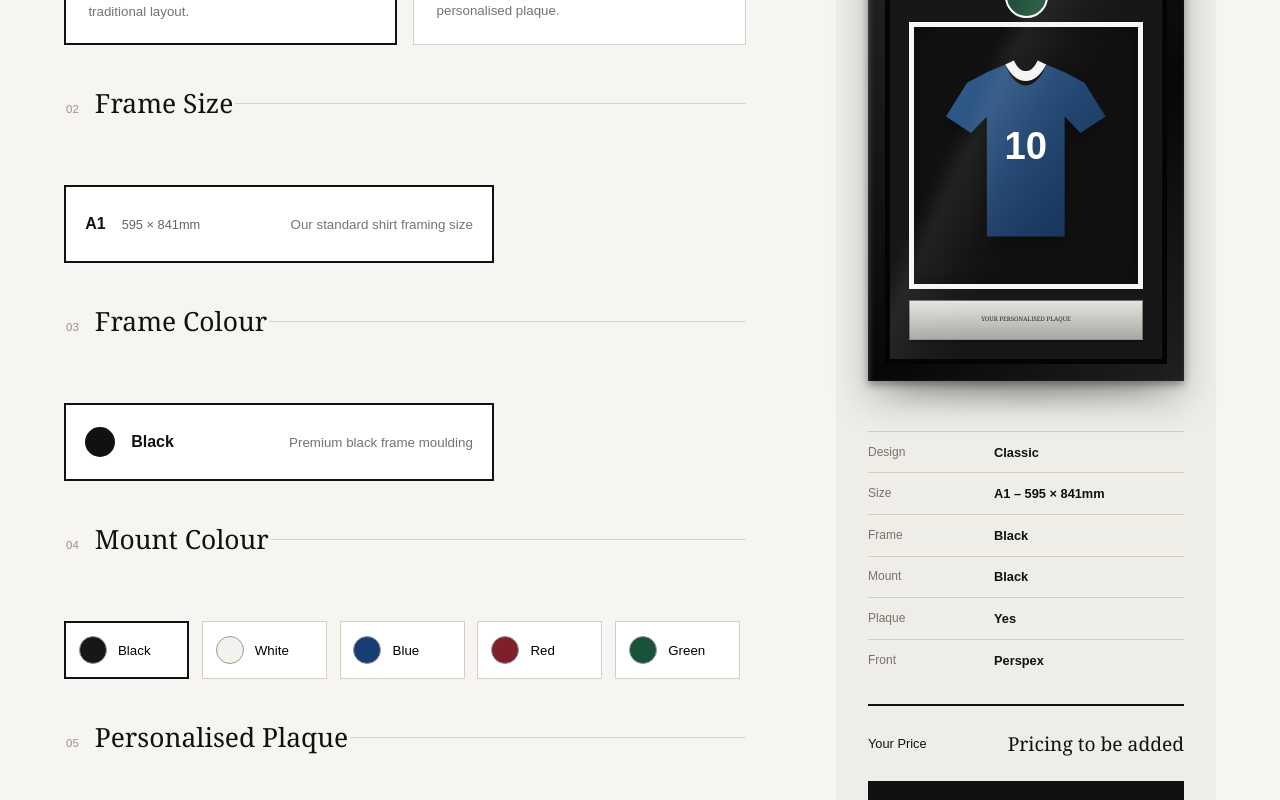
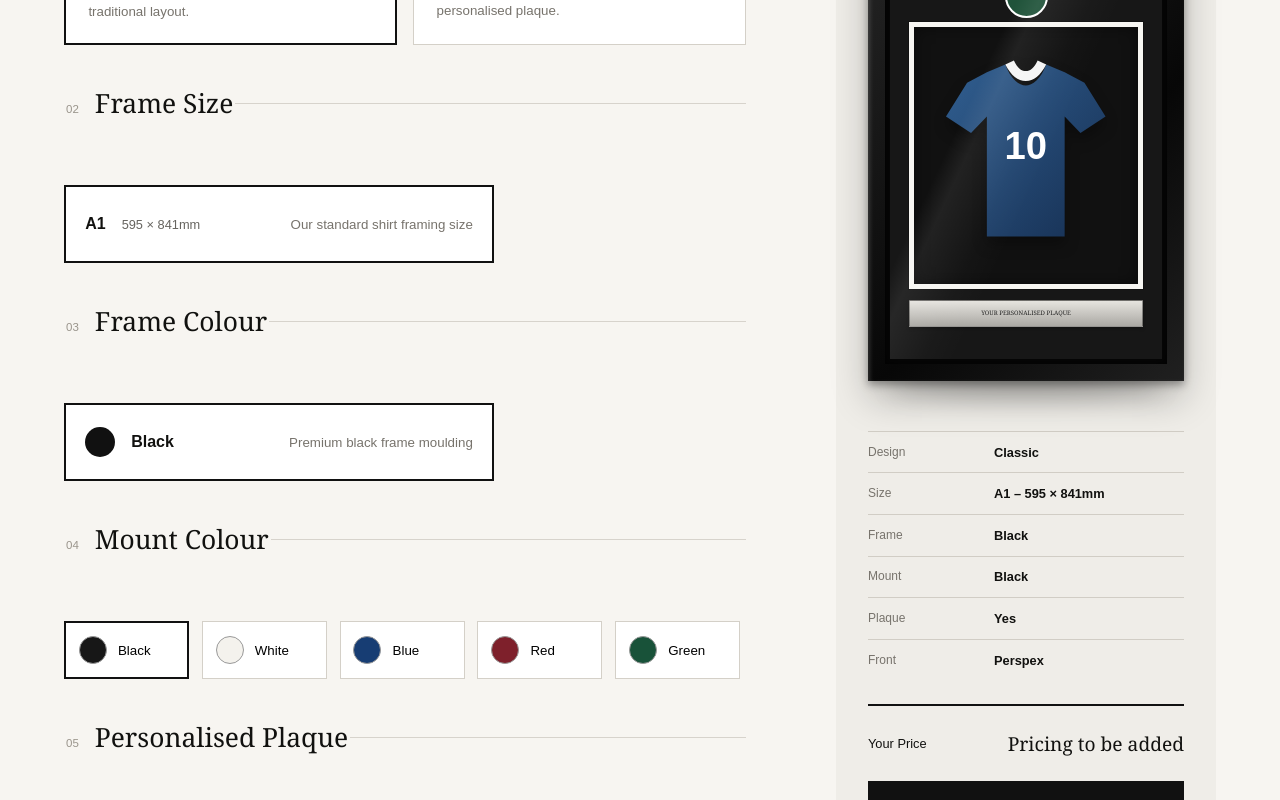
Before and after one commit to Gavindotcom/Frame-it-UK, a Next.js app: page /build-your-frame in a window 1280 px wide. Shown: the part 668-1468 px from the top of the page. Built offline with nearby package versions, Linux system fonts and the light colour scheme.

Commit message:
Update page.tsx

```diff
--- a/app/build-your-frame/page.tsx
+++ b/app/build-your-frame/page.tsx
@@ -328,11 +328,11 @@ Front: ${summary.glazing}`
                           <ShirtPreview />
                         </div>
 
-                        {plaque === "Yes" && (
-                          <Plaque
-                            text={plaqueText}
-                          />
-                        )}
+                      {plaque === "Yes" && (
+  <div className={styles.classicPlaqueWrap}>
+    <Plaque text={plaqueText} />
+  </div>
+)}
                       </div>
                     )}
 
```
